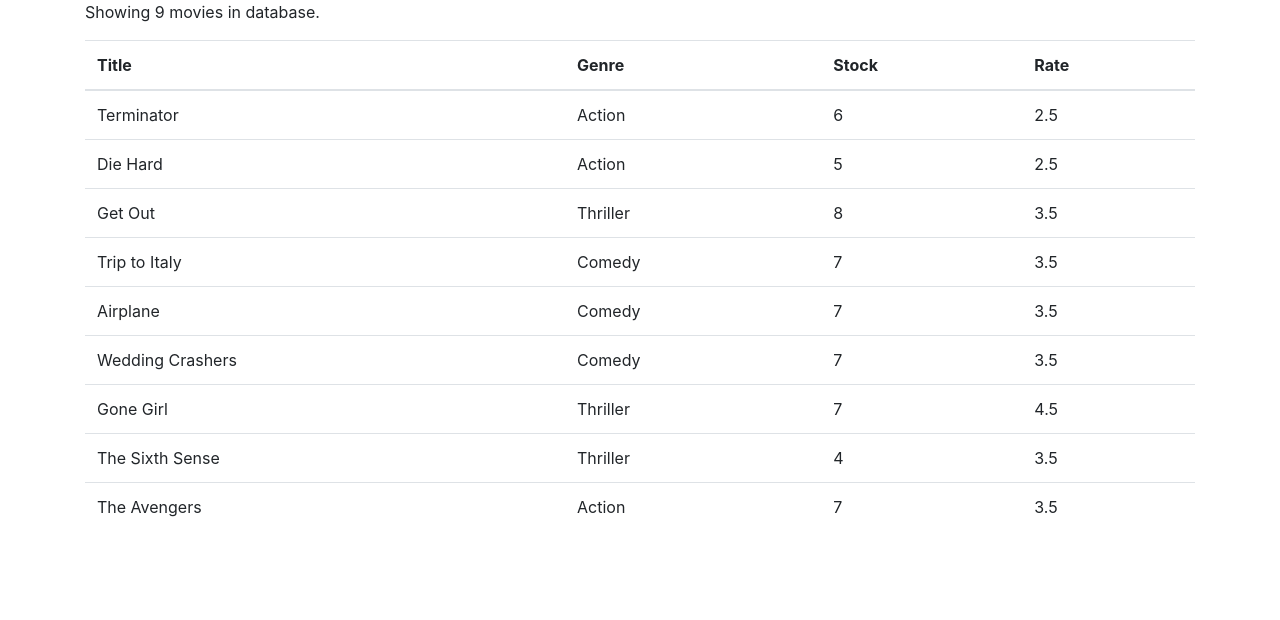
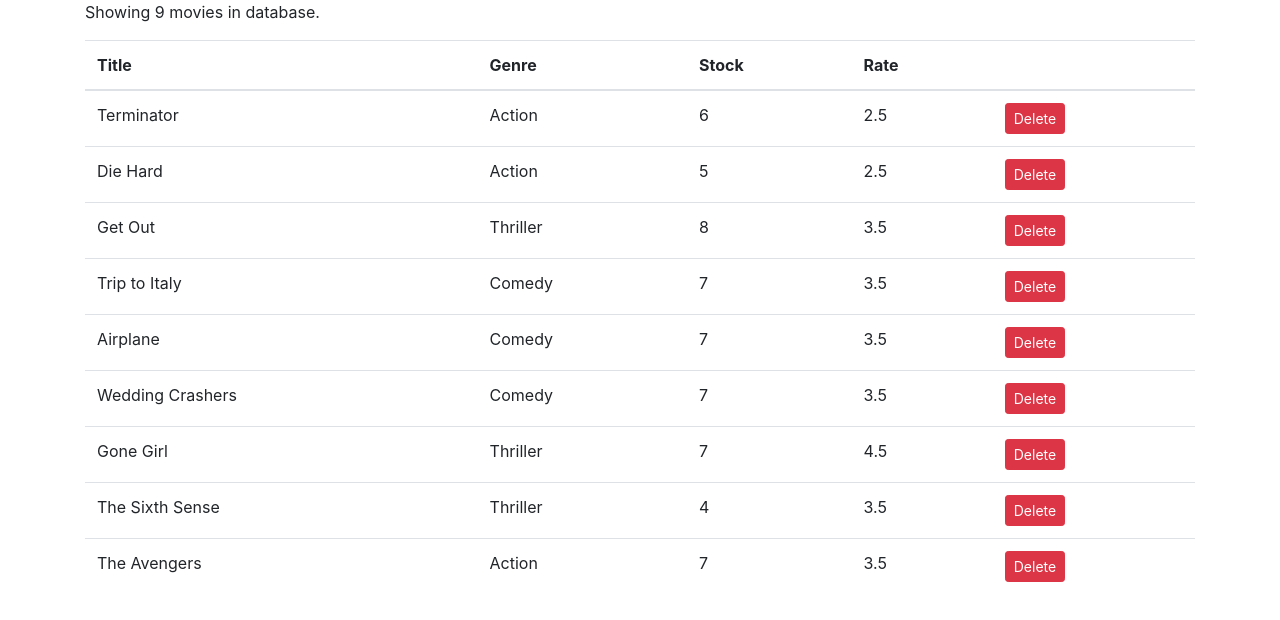
Before and after one commit to EvgenyMinin/vidly, a React (Create React App) app: page / in a window 1280 px wide. Shown: the top 620 px of the page. Built offline with nearby package versions, Linux system fonts and the light colour scheme.

Commit message:
add: movie delete button

```diff
--- a/src/components/Movies/Movies.jsx
+++ b/src/components/Movies/Movies.jsx
@@ -3,9 +3,18 @@
 import './Movies.scss';
 
 class Movies extends Component {
+
     state = {
         movies: getMovies()
     }
+
+    handleDelete = (movie) => {
+        const movies = this.state.movies.filter(m => m._id !== movie._id);
+        this.setState({
+            movies
+        });
+    }
+
     render() {
         const { movies } = this.state;
         return (
@@ -18,16 +27,24 @@
                             <th>Genre</th>
                             <th>Stock</th>
                             <th>Rate</th>
+                            <th></th>
                         </tr>
                     </thead>
                     <tbody>
                         {
                             movies.map(movie => (
-                                <tr>
+                                <tr key={movie._id}>
                                     <td>{movie.title}</td>
                                     <td>{movie.genre.name}</td>
                                     <td>{movie.numberInStock}</td>
                                     <td>{movie.dailyRentalRate}</td>
+                                    <td><button
+                                        className="btn btn-danger btn-sm"
+                                        onClick={() => this.handleDelete(movie)}
+                                        >
+                                            Delete
+                                        </button>
+                                    </td>
                                 </tr>
                             ))
                         }
```
